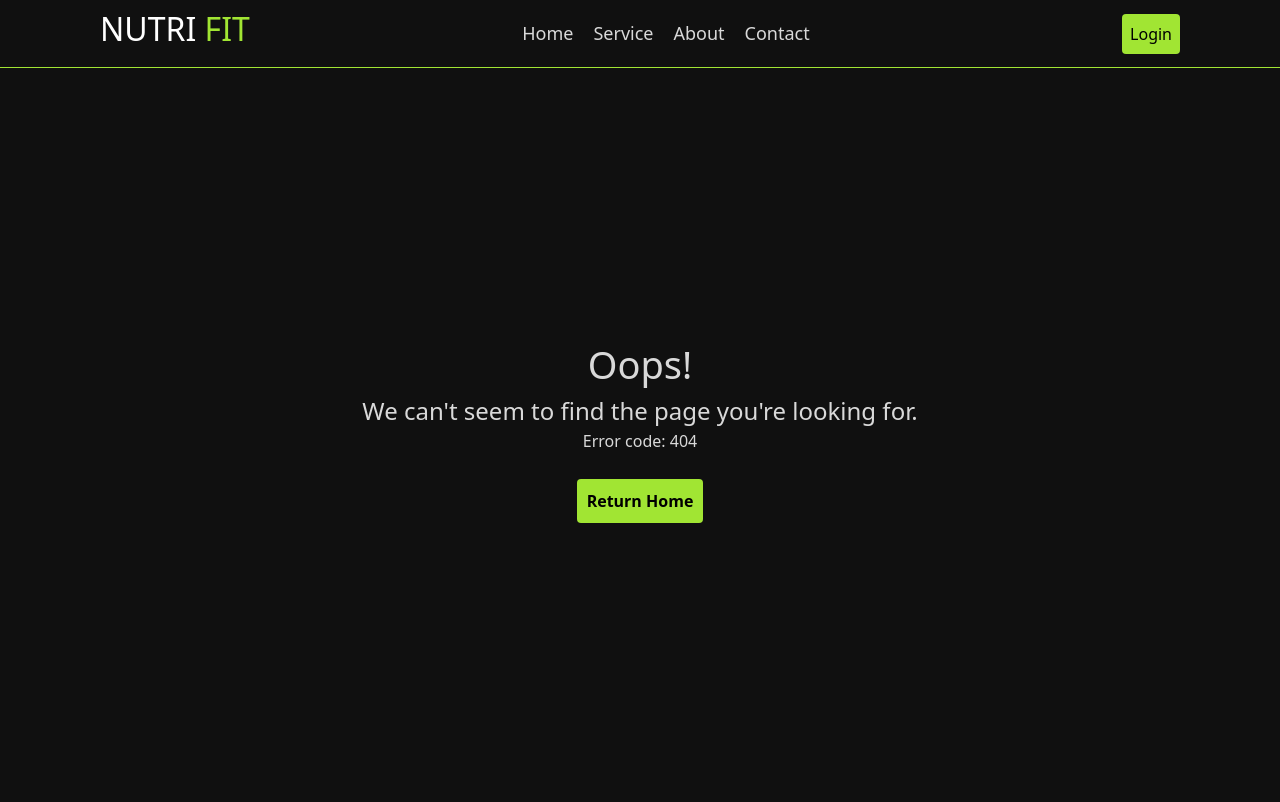
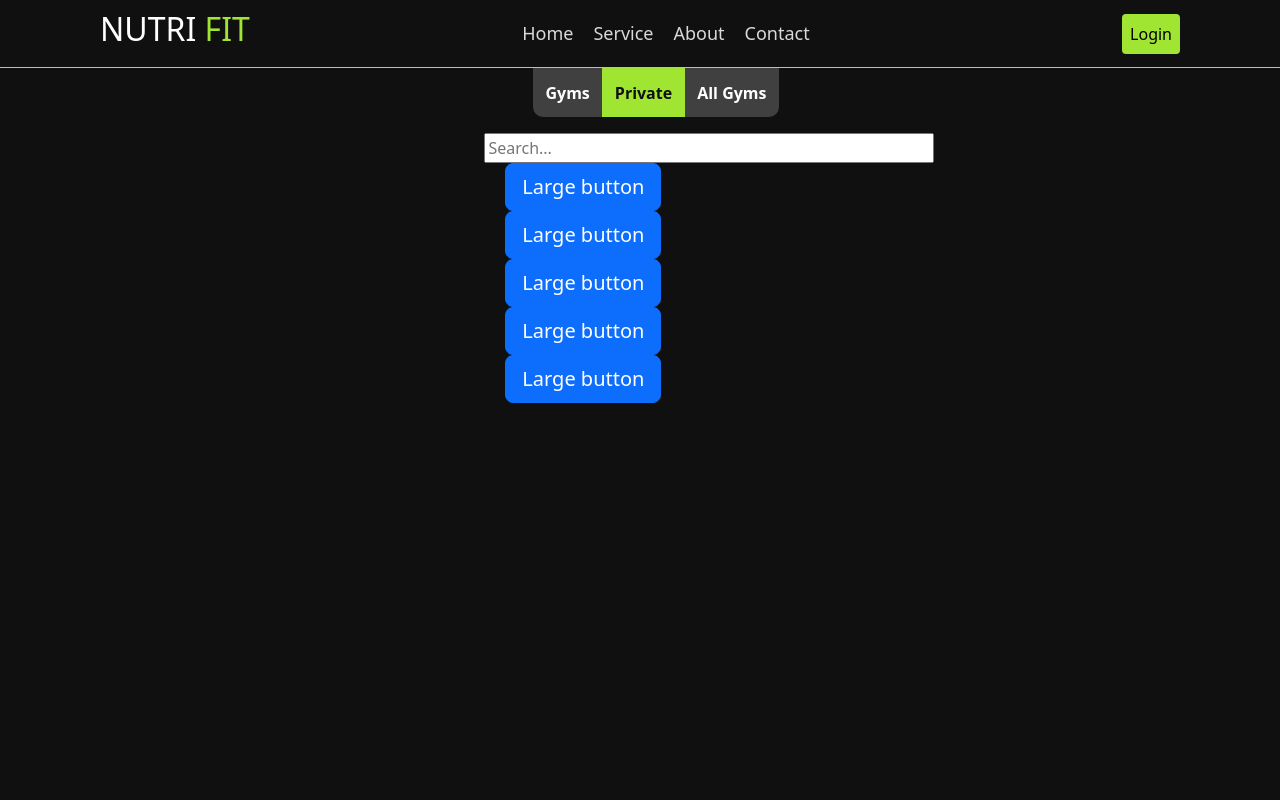
Before and after one commit to usfaql/MERAKI_Academy_Project_5_forked, a React (Create React App) app in the folder frontend/: page /privateuser in a window 1280 px wide. Before the commit this address had no page. Built offline with nearby package versions, Linux system fonts and the light colour scheme.

Commit message:
private user

```diff
--- a/frontend/src/App.js
+++ b/frontend/src/App.js
@@ -6,6 +6,7 @@ import NavBar from "./components/NavBar/NavBar";
 import Register from "./components/RegisterPage/Register"
 import NotFound from "./components/NotFound/NotFound";
 import Home from "./components/Home/Home"
+import Private_user from "./components/PrivateUser/Private_user";
 
 function App() {
   return (
@@ -18,6 +19,7 @@ function App() {
         <Route path="/register" element={<Register/>}/>
         <Route path="*" element={<NotFound/>}/>
         <Route path="/home" element={<Home/>}/>
+        <Route path='/privateuser' element={<Private_user/>}/>
       </Routes>
     </div>
   );
--- a/frontend/src/components/Login/Login.css
+++ b/frontend/src/components/Login/Login.css
@@ -94,3 +94,11 @@ justify-content: space-between;
     color: white;
     text-align: center;
   }
+  .Email {
+    text-align: left;
+    font-size: large;
+  }
+  .Password {
+    text-align: left;
+    font-size: large;
+  }
--- a/frontend/src/components/Login/Login.js
+++ b/frontend/src/components/Login/Login.js
@@ -15,6 +15,8 @@ const Login = () => {
     const [password,setPassword]=useState("")
 
     const [message, setMessage] = useState("");
+
+    const [success, setSuccess] = useState(null)
 
 
 
@@ -52,17 +54,23 @@ const Login = () => {
 
       <div className="Right-Inputs">
  <h1>Login</h1>
-            <div className="Email">
+ <div className="Email">
           <Form.Label>Email:</Form.Label>
-          <Form.Control type="email" onChange={(e)=>{
-            setEmail(e.target.value)
-          }} />
+          <Form.Control onChange={(e)=>{
+setEmail(e.target.value)
+          }}
+            type="email"
+            style={{ backgroundColor: "#1e1e1e", border: "0", color: "white" }}
+          />
         </div>
         <div className="Password">
           <Form.Label>Password:</Form.Label>
-          <Form.Control type="password" onChange={(e)=>{
-            setPassword(e.target.value)
-          }} />
+          <Form.Control onChange={(e)=>{
+setPassword(e.target.value)
+          }}
+            type="password"
+            style={{ backgroundColor: "#1e1e1e", border: "0", color: "white" }}
+          />
         </div>
       <br/>
         <Button variant="success"onClick={()=>{
@@ -72,9 +80,11 @@ const Login = () => {
       <small>
       If you don't have an account   <a>signup</a>
         </small>
+        {success?message&&<div className="SuccessMessage">{message}</div>:message&&<div className="ErrorMessage">{message}</div>}
 
 
       </div>
+
 
 
 
--- /dev/null
+++ b/frontend/src/components/PrivateUser/Private_user.js
@@ -0,0 +1,97 @@
+import React from 'react'
+import './style.css';
+import { useState } from 'react';
+import Card from 'react-bootstrap/Card';
+import Button from 'react-bootstrap/Button';
+
+
+const Private_user = () => {
+
+    const [selected , setSelected] = useState('private');
+
+    const [searchInput, setSearchInput] = useState("");
+
+    const myArray = ['Apple', 'Banana', 'Orange', 'Grapes', 'Pineapple'];
+
+
+    const SearchBar = ({ data }) => {
+        const [search, setSearch] = useState('');
+
+        const handleSearch = (e) => {
+          setSearch(e.target.value);
+        };
+
+        const filteredData = data.filter(item =>
+          item.toLowerCase().includes(search.toLowerCase())
+        );
+
+        return (
+            <div>
+              <input
+                type="text"
+                value={search}
+                onChange={handleSearch}
+                placeholder="Search..."
+                className='search_bar'
+              />
+              <div >
+              <div>
+                {filteredData.map((item) => (
+                  <div className='coach_bar'>
+
+                    <div className='coach_info'>
+
+
+                        </div>
+
+                        <div className='coach_btn'>
+                        <Button variant="primary" size="lg">
+                             Large button
+                                 </Button>
+                        </div>
+
+
+
+
+                  </div>
+
+
+
+
+                ))}
+            </div>
+              </div>
+            </div>
+        )
+        }
+
+
+
+
+
+
+  return (
+    <div className='private_user'>
+        <div>
+        <ul className='contener-navbar-home'>
+            <li className={selected === "gym" ? "nav-home gyms-selected": "nav-home gyms"} onClick={()=>{
+              setSelected("gym")
+            }}>Gyms</li>
+            <li className={selected === "private" ? "nav-home private-selected" : "nav-home private"} onClick={()=>{
+              setSelected("private")
+            }}>Private</li>
+            <li className={selected === "allgym" ? "nav-home all-gyms-selected" : "nav-home all-gyms"} onClick={()=>{
+              setSelected("allgym")
+            }}>All Gyms</li>
+        </ul>
+      </div>
+      <div className='search_bar'>
+      <SearchBar data={myArray} />
+      </div>
+
+
+    </div>
+  )
+}
+
+export default Private_user
--- /dev/null
+++ b/frontend/src/components/PrivateUser/style.css
@@ -0,0 +1,23 @@
+.private_user{
+    background-color: #101010;
+    min-height: calc(100vh - 68px);
+    user-select: none;
+}
+
+.contener-navbar-home{
+    user-select: none;
+    display: flex;
+    justify-content: center;
+    list-style: none;
+    color: #101010;
+
+}
+
+.search_bar{
+    width: 450px;
+    position: relative;
+    left: 28%;
+}
+.coach_bar{
+
+}
```
